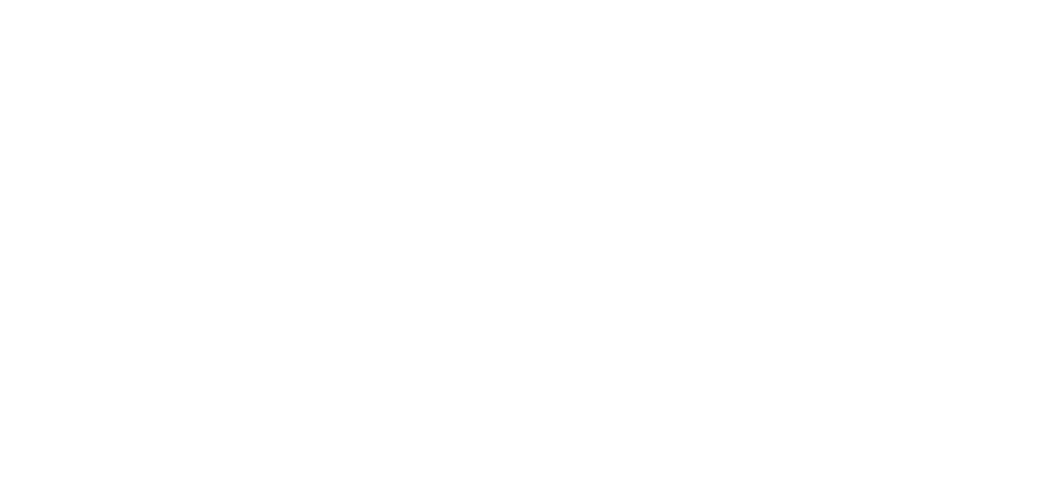
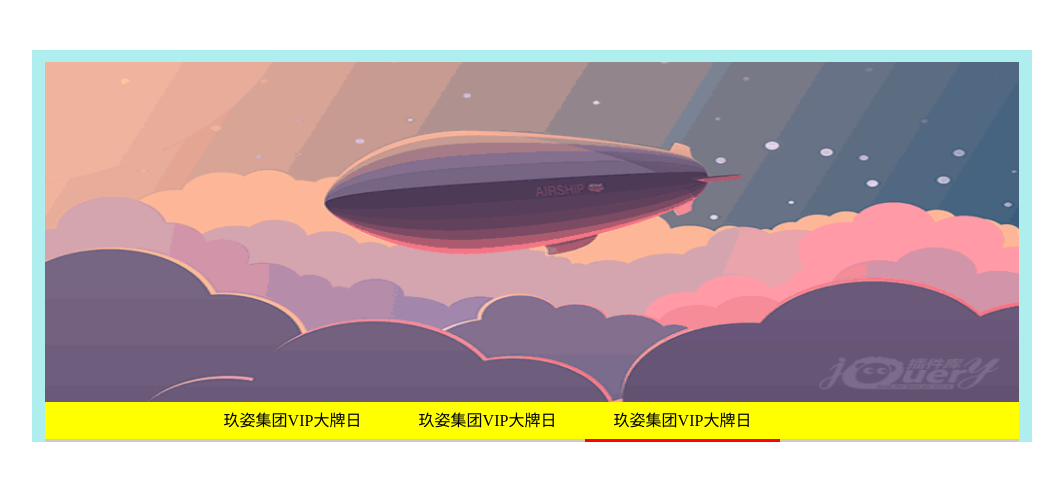
Before and after one commit to cww1073429356/vip_shop, a plain HTML site: page vip_index.html in a window 1280 px wide. Shown: the whole page, without its empty margins (108-1171 px from the left). Drawn offline with Linux system fonts and the light colour scheme.

Commit message:
添加主页轮播图效果

```diff
--- /dev/null
+++ b/css/vip_index.css
@@ -0,0 +1,65 @@
+#focus-banner{
+    width: 100%;
+    height: 442px;
+    /* background: pink; */
+    overflow: hidden;
+
+}
+.focus-banner{
+    width: 1000px;
+    height: 392px;
+    background: paleturquoise;
+    margin: 0 auto;
+    margin-top: 50px;
+    overflow: hidden;
+}
+.focus-banner-con{
+    width: 974px;
+    height: 380px;
+    margin: 0 auto;
+    background: yellow;
+    margin-top: 12px;
+}
+.focus-banner-con-img{
+    width: 974px;
+    height: 340px;
+    overflow: hidden;
+    position: relative;
+}
+.focus-banner-con-img>li{
+    width: 974px;
+    height: 340px;
+    overflow: hidden;
+    position: absolute;
+
+}
+.focus-banner-con-img>li>img{
+    display: block;
+    width: 974px;
+    height: 340px;
+
+
+}
+
+.focus-banner-con-bottom{
+    width: 974px;
+    height: 37px;
+    border-bottom: 3px solid #ccc;
+}
+.focus-banner-con-bottom>li{
+    float: left;
+    width: 195px;
+    height: 37px;
+    line-height: 37px;
+    text-align: center;
+
+
+
+
+}
+.focus-banner-con-bottom>li:first-child{
+    margin: 0 0 0 150px;
+}
+.active{
+    border-bottom: 3px solid red;
+}
--- /dev/null
+++ b/js/vip-index-move-wrapper.js
@@ -0,0 +1,40 @@
+function action(ele,attr,target,cellback) {
+
+    if(typeof ele == "string") {                //转化为DOM元素
+        ele = document.querySelector(ele);
+    }
+    clearInterval(ele.timer);
+    var init=parseFloat(getStyleOut(ele,attr));
+    if(attr=="opacity"){
+        init*=100;
+    }
+    var speed=5;
+    if(init>target){
+        speed *=-1;
+    }
+    ele.timer= setInterval(function () {
+        init+=speed;
+
+        if((speed>=0&&init>=target)||(speed<=0&&init<=target)){
+            ele.style[attr]=target+"px";
+            clearInterval(ele.timer);
+            if(typeof cellback== "function"){
+                cellback(ele);
+            }
+        }
+        if(attr=="opacity"){
+            ele.style[attr]=init/100;
+        }else {
+            ele.style[attr]=init+"px";
+        }
+
+    },20)
+
+
+}
+function getStyleOut(ele, attr) {
+    if(window.getComputedStyle){
+        return window.getComputedStyle(ele, null)[attr]
+    }
+    return ele.currentStyle[attr];
+}
--- /dev/null
+++ b/js/vip_index_wrapper.js
@@ -0,0 +1,69 @@
+
+            var getImages=(function () {
+                var $ul=document.querySelector(".focus-banner-con-img");
+                var $uu=document.querySelector(".focus-banner-con-bottom");
+                var $ul_li=$ul.getElementsByTagName("li");
+                var $uu_li=$uu.getElementsByTagName("li");
+                var timer;
+
+                return {
+                    init:function () {
+                        this.event();
+                        this.profo();
+                        this.autoPlay();
+                    },
+                    event:function () {
+                        var _this=this
+                        $uu.onclick=function (ev) {
+                            ev=ev||window.event;
+                            var target=ev.target||ev.srcElement;
+                            if(target.nodeName=="LI"){
+                             var num=target.innerHTML-1;
+                             //console.log(num);
+                                _this.autoPlay(num);
+                                _this.profo(num);
+
+
+                            }
+                        }
+                    },
+                    autoPlay:function (num=0) {
+                        var _this=this;
+                        clearInterval(timer)
+                          timer=setInterval(function () {
+                           num++;
+                           if(num>2){
+                               num=0;
+                           }
+                           _this.profo(num);
+
+
+                        },1000)
+                    },
+                    profo:function (num=0) {
+                        var _this=this
+                        //console.log(1)
+                        var _this=this;
+                        for(var i=0;i<$uu_li.length;i++){
+                            $uu_li[i].className="";
+                            //$ul_li[i].style.display="none";
+                            action($ul_li[i],"opacity",0,fn);
+                            function fn(obj) {
+                                //console.log(obj)
+                                //console.log()
+                                obj.style.display="none";
+
+                            }
+
+
+                        }
+                        $uu_li[num].className="active";
+                        //$ul_li[num].style.display="";
+                        action($ul_li[num],"opacity",100);
+
+                           $ul_li[num].style.display="";
+
+                    },
+
+                }
+        }());
--- a/vip_index.html
+++ b/vip_index.html
@@ -1,12 +1,52 @@
 <!DOCTYPE html>
 <html lang="en">
+
 <head>
     <meta charset="UTF-8">
     <meta name="viewport" content="width=device-width, initial-scale=1.0">
     <meta http-equiv="X-UA-Compatible" content="ie=edge">
+    <link rel="stylesheet" href="css/公共样式.css">
+    <link rel="stylesheet" href="css/vip_index.css">
+
     <title>唯品会首页</title>
 </head>
+
 <body>
 
+    <div id="vip-logo">
+        <div class="vip-logo">
+            <li ></li>
+            <li></li>
+            <li></li>
+            <li></li>
+            <li></li>
+            <li></li>
+        </div>
+    </div>
+    <div id="focus-banner">
+        <div class="focus-banner">
+            <div class="focus-banner-con">
+                <ul class="focus-banner-con-img">
+                    <li class="focus-banner-con-img-li" style="z-index:3"><img src="images/pic1.png" alt=""></li>
+                    <li class="focus-banner-con-img-li" style="z-index:2"><img src="images/pic2.png" alt=""></li>
+                    <li class="focus-banner-con-img-li" style="z-index:1"><img src="images/pic3.png" alt=""></li>
+                </ul>
+                <ul class="focus-banner-con-bottom">
+                    <li class="active">玖姿集团VIP大牌日</li>
+                    <li>玖姿集团VIP大牌日</li>
+                    <li>玖姿集团VIP大牌日</li>
+                </ul>
+
+            </div>
+        </div>
+
+    </div>
+    <script src="js/vip-index-move-wrapper.js"></script>
+    <script src="js/vip_index_wrapper.js"></script>
+    <script>
+        getImages.init();
+    </script>
+
 </body>
+
 </html>
```
Also changed, not shown: css/login.css (+7 -1 lines), images/pic1.png (added), images/pic2.png (added), images/pic3.png (added).
